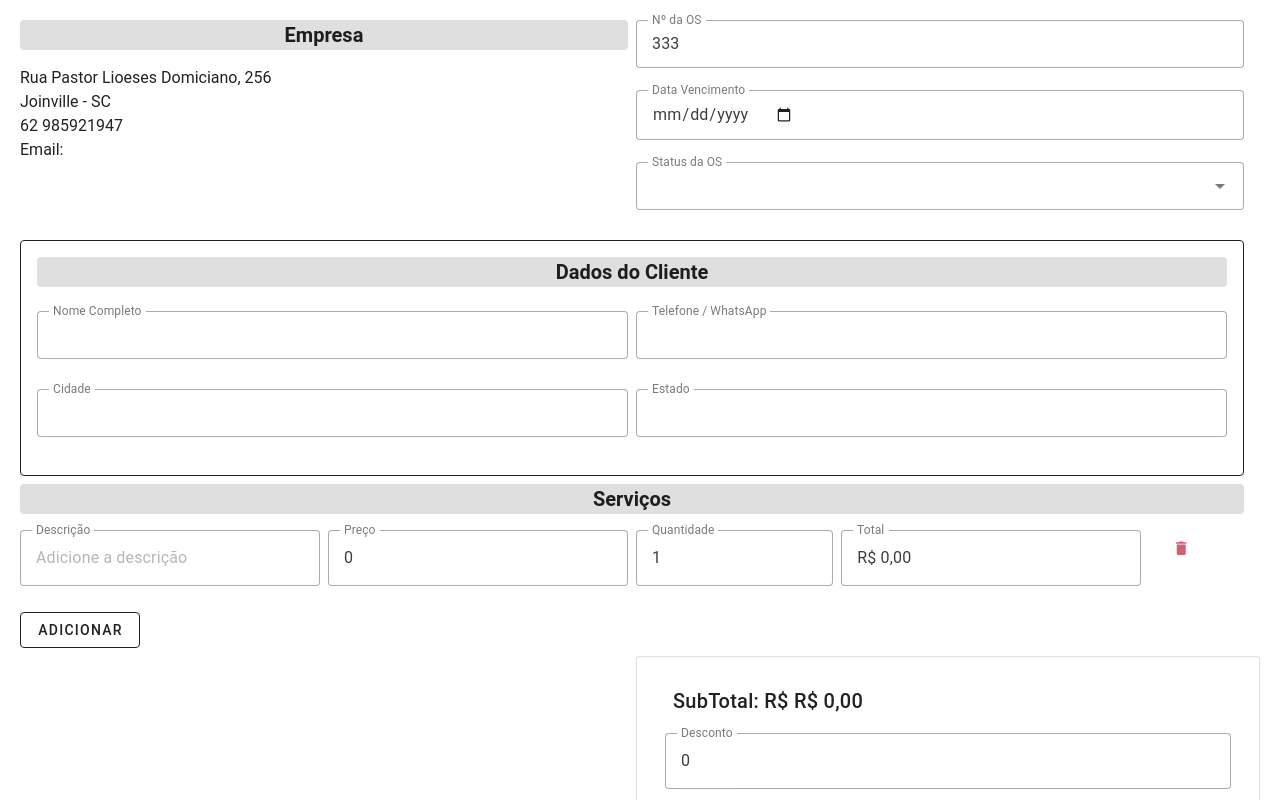
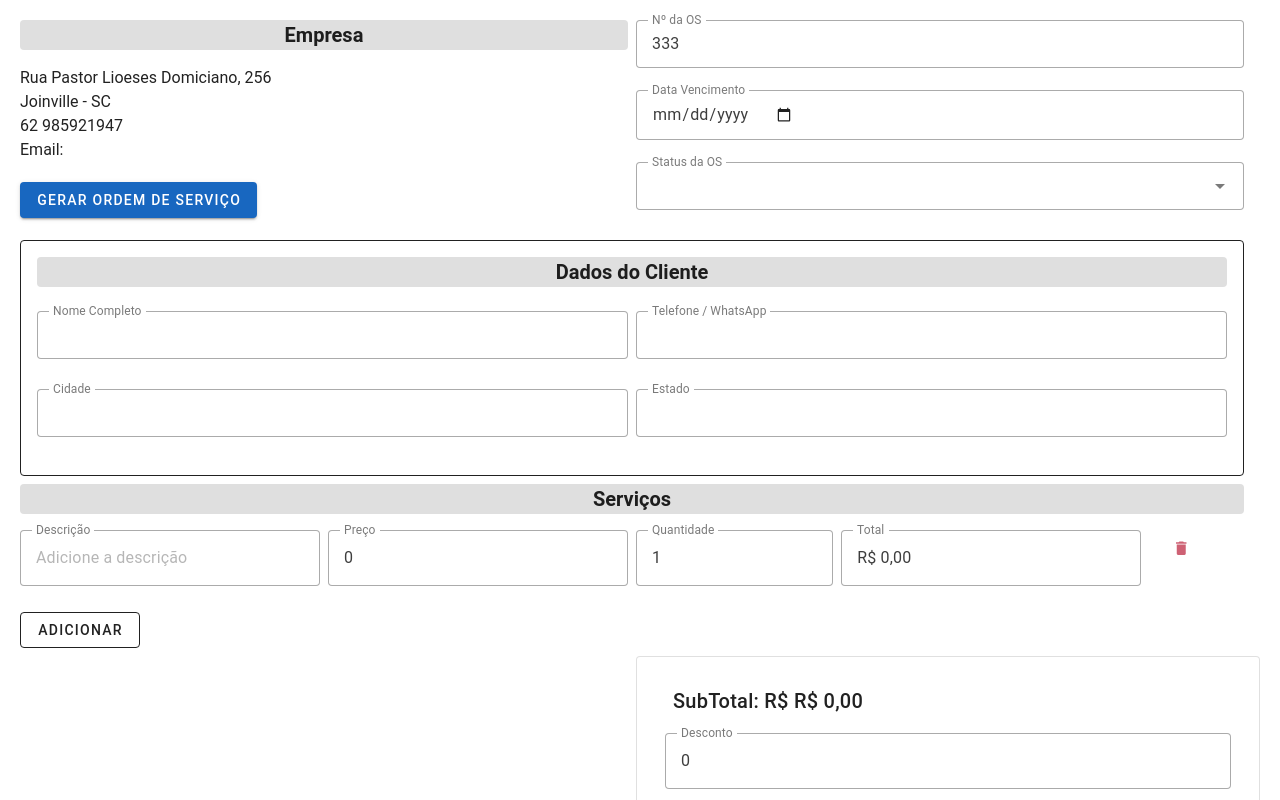
Before and after one commit to ewertonsiqueira/ordem-service, a Vue app: page / in a window 1280 px wide. Shown: the top 800 px of the page. Built offline with nearby package versions, Linux system fonts and the light colour scheme.

Commit message:
testando

```diff
--- a/src/components/Company.vue
+++ b/src/components/Company.vue
@@ -5,10 +5,17 @@
     <div>Joinville - SC</div>
     <div>62 985921947</div>
     <div>Email: </div>
+
+    <div class="mt-5">
+      <v-btn color="primary">
+        Gerar Ordem de Serviço
+      </v-btn>
+    </div>
   </div>
 </template>
 <script setup>
 import TitleCards from './TitleCards.vue';
+import { VBtn } from 'vuetify/components';
 </script>
 <style>
 .title {
--- a/src/components/Navigation.vue
+++ b/src/components/Navigation.vue
@@ -1,5 +1,4 @@
 <template>
-  <!-- <v-container fluid> -->
   <v-navigation-drawer
     class="bg-deep-purple"
     theme="dark"
@@ -20,7 +19,6 @@
   <v-main>
     <slot />
   </v-main>
-  <!-- </v-container> -->
 </template>
 <script setup>
 import {
--- a/src/style.css
+++ b/src/style.css
@@ -1,4 +1,4 @@
-/* :root {
+ /* :root {
   font-family: system-ui, Avenir, Helvetica, Arial, sans-serif;
   line-height: 1.5;
   font-weight: 400;
```
